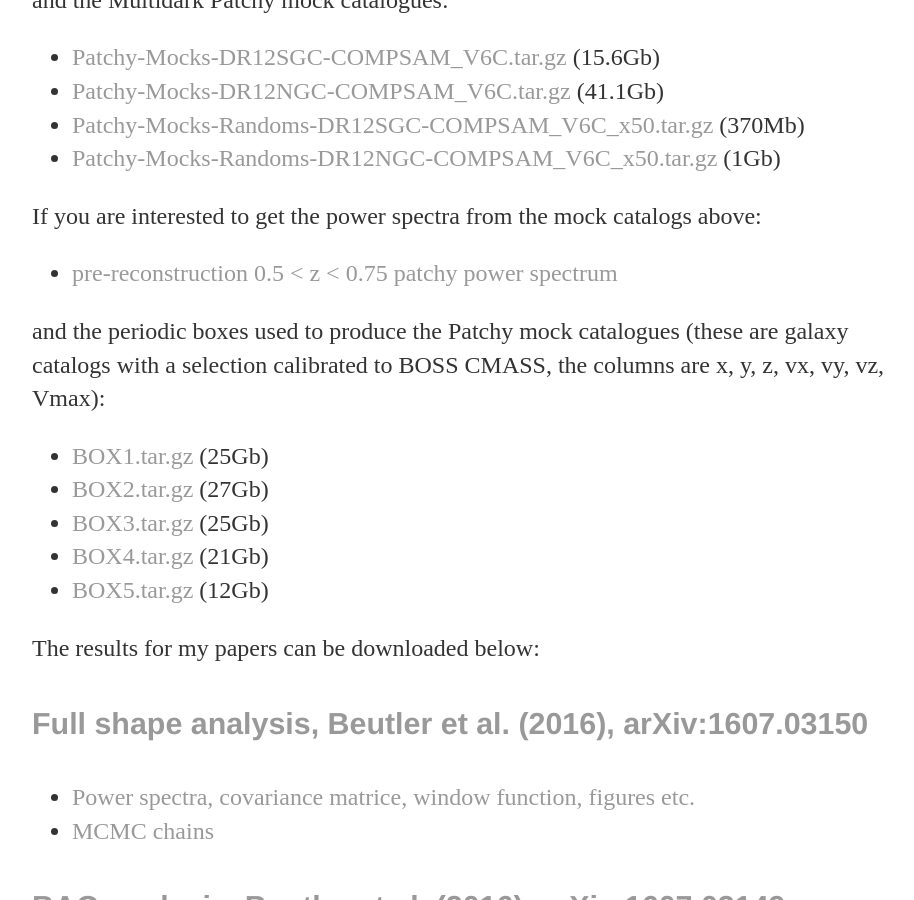
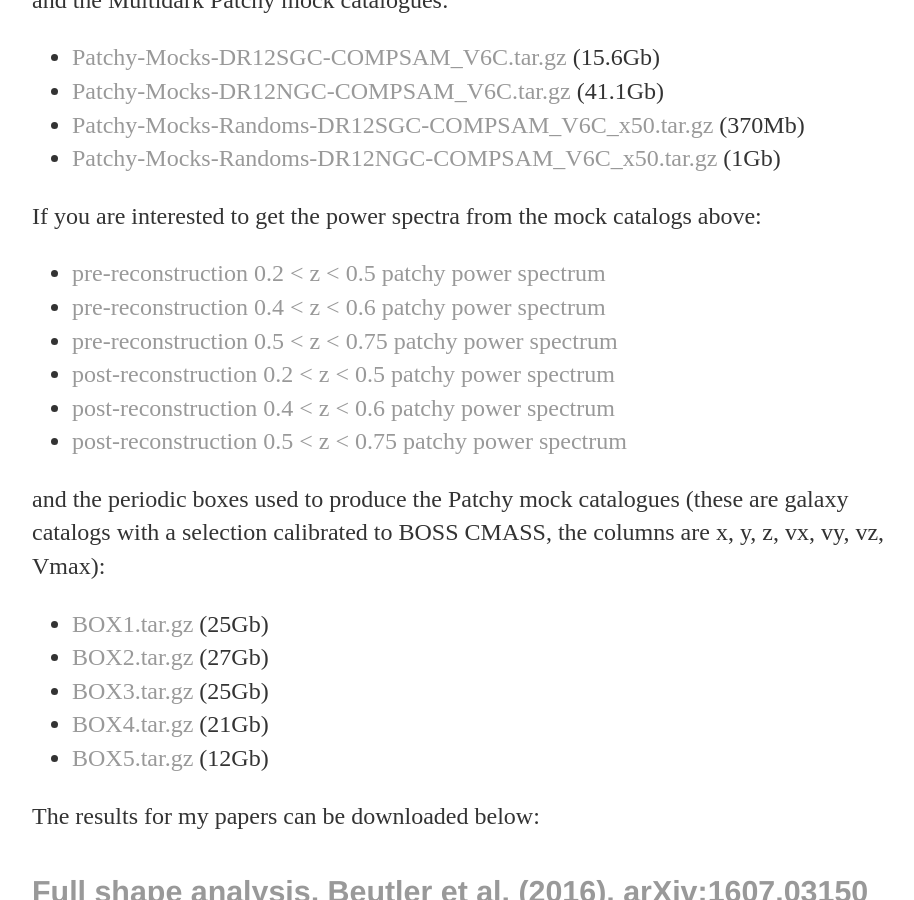
Before and after one commit to fbeutler/fbeutler.github.io, a Jekyll site: the page built from hub/hub.html, in a window 1280 px wide and 900 px high, scrolled down 579 px. Shown: the whole window, without its empty margins (160-1074 px from the left). Built offline with Jekyll 4.4.1, drawn with Linux system fonts in a browser that asks for light colours.

Commit message:
Update hub.html

```diff
--- a/hub/hub.html
+++ b/hub/hub.html
@@ -59,7 +59,22 @@
 
   <ul>
     <li>
-      <a href="pre_recon_patchy_z1.tar.gz" target="_explorer.exe">pre-reconstruction 0.5 < z < 0.75 patchy power spectrum</a>
+      <a href="pre_recon_patchy_z1.tar.gz" target="_explorer.exe">pre-reconstruction 0.2 < z < 0.5 patchy power spectrum</a>
+    </li>
+    <li>
+      <a href="pre_recon_patchy_z2.tar.gz" target="_explorer.exe">pre-reconstruction 0.4 < z < 0.6 patchy power spectrum</a>
+    </li>
+    <li>
+      <a href="pre_recon_patchy_z3.tar.gz" target="_explorer.exe">pre-reconstruction 0.5 < z < 0.75 patchy power spectrum</a>
+    </li>
+    <li>
+      <a href="post_recon_patchy_z1.tar.gz" target="_explorer.exe">post-reconstruction 0.2 < z < 0.5 patchy power spectrum</a>
+    </li>
+    <li>
+      <a href="post_recon_patchy_z2.tar.gz" target="_explorer.exe">post-reconstruction 0.4 < z < 0.6 patchy power spectrum</a>
+    </li>
+    <li>
+      <a href="post_recon_patchy_z3.tar.gz" target="_explorer.exe">post-reconstruction 0.5 < z < 0.75 patchy power spectrum</a>
     </li>
   </ul>
 
```
